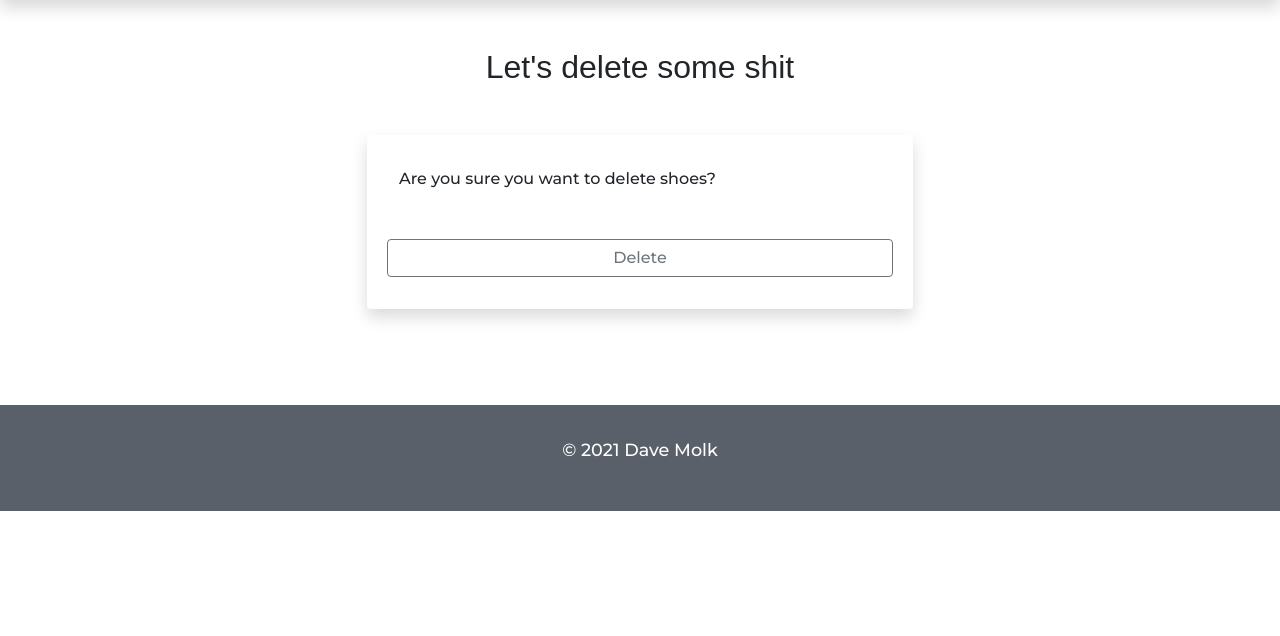
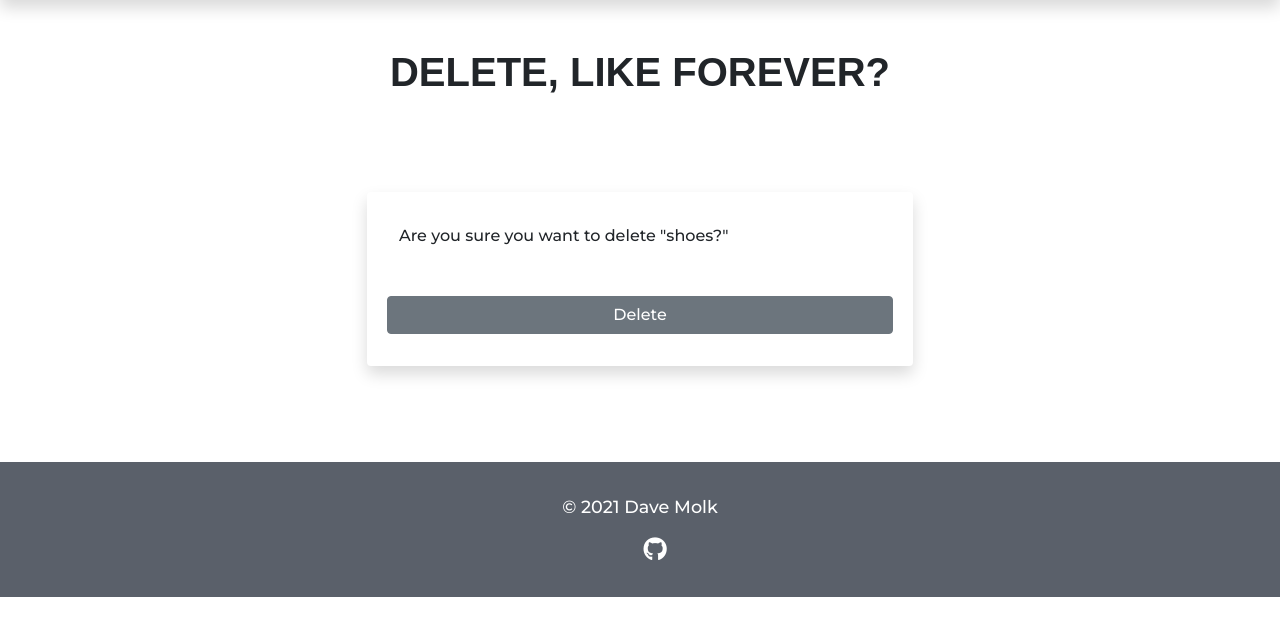
Before and after one commit to davemolk/closet-companion, a Django app: page /wardrobe/delete-item/0a95ceee-8d1d-4b1b-95d9-cd746b7e88f3/ in a window 1280 px wide. Shown: the part 113-749 px from the top of the page. Run offline with Django 3.2, Linux system fonts and the light colour scheme; a user stored in the database is signed in; data comes from the database, SQL or seed files in the repository; both versions use the stored data as it was after the commit; parts of the project's set-up code (start-up, migrations or seed data) failed here and were passed over; some libraries are stand-ins or nearby versions.

Commit message:
delete template and footer

```diff
--- a/static/css/wardrobe.css
+++ b/static/css/wardrobe.css
@@ -52,6 +52,10 @@ h1, h2, h3, h4, h5, h6 {
 	background: #5a606a;
 	text-align: center;
 	color: #FFF;
+  position: fixed;
+  left: 0;
+  bottom: 0;
+  width: 100%;
 }
 
 .copyright{
@@ -64,6 +68,11 @@ h1, h2, h3, h4, h5, h6 {
 
 .copyright p{
   font-size: 1.1rem;
+}
+
+.github{
+	font-size: 24px;
+	color: rgb(255, 255, 255);
 }
 
 /*=======================
--- a/templates/delete_template.html
+++ b/templates/delete_template.html
@@ -6,19 +6,19 @@
 
 <div class="container-lg">
   <div class="text-center">
-    <h2>Let's delete some shit</h2>
+    <h1 class="fw-bold">DELETE, LIKE FOREVER?</h1>
   </div>
   <div class="row justify-content-center my-5">
-    <div class="col-lg-6">
+    <div class="col-lg-6 formWrapper">
       <form class="shadow p-3 mb-5 bg-body rounded" action="" method="post" enctype="multipart/form-data">
         {% csrf_token %}
         {{ form|crispy }}
 
         <div class="row justify-content-center p-3">
-          <p>Are you sure you want to delete {{object}}?</p>
+          <p>Are you sure you want to delete "{{object}}?"</p>
         </div>
         <div class="row justify-content-center p-3">
-          <button class="btn btn-outline-secondary" type="submit" value="Yes, delete.">Delete</button>
+          <button class="btn btn-secondary" type="submit" value="Yes, delete.">Delete</button>
         </div>
       </form>
     </div>
--- a/templates/footer.html
+++ b/templates/footer.html
@@ -3,9 +3,9 @@
         <div class="row">
             <div class="col-sm-12">
                 <p>&copy; 2021 Dave Molk</p>
-                <div class="up" id="up">
-                    <i class="fas fa-chevron-up"></i>
-                </div>
+                <span style="margin-left: 30px;">
+                <a href="https://github.com/davemolk" target="_blank"><i class="github fa fa-github"></i></a>
+                </span>
             </div>
         </div>
     </div>
--- a/templates/main.html
+++ b/templates/main.html
@@ -10,6 +10,7 @@
     <link rel="preconnect" href="https://fonts.gstatic.com" crossorigin>
     <link href="https://fonts.googleapis.com/css2?family=Montserrat:wght@500;600&display=swap" rel="stylesheet">
 
+    <script src="https://kit.fontawesome.com/a8e38ee507.js" crossorigin="anonymous"></script>
     <script type="text/javascript">
     let user = '{{request.user}}'
 
```
Also changed, not shown: db.sqlite3.
